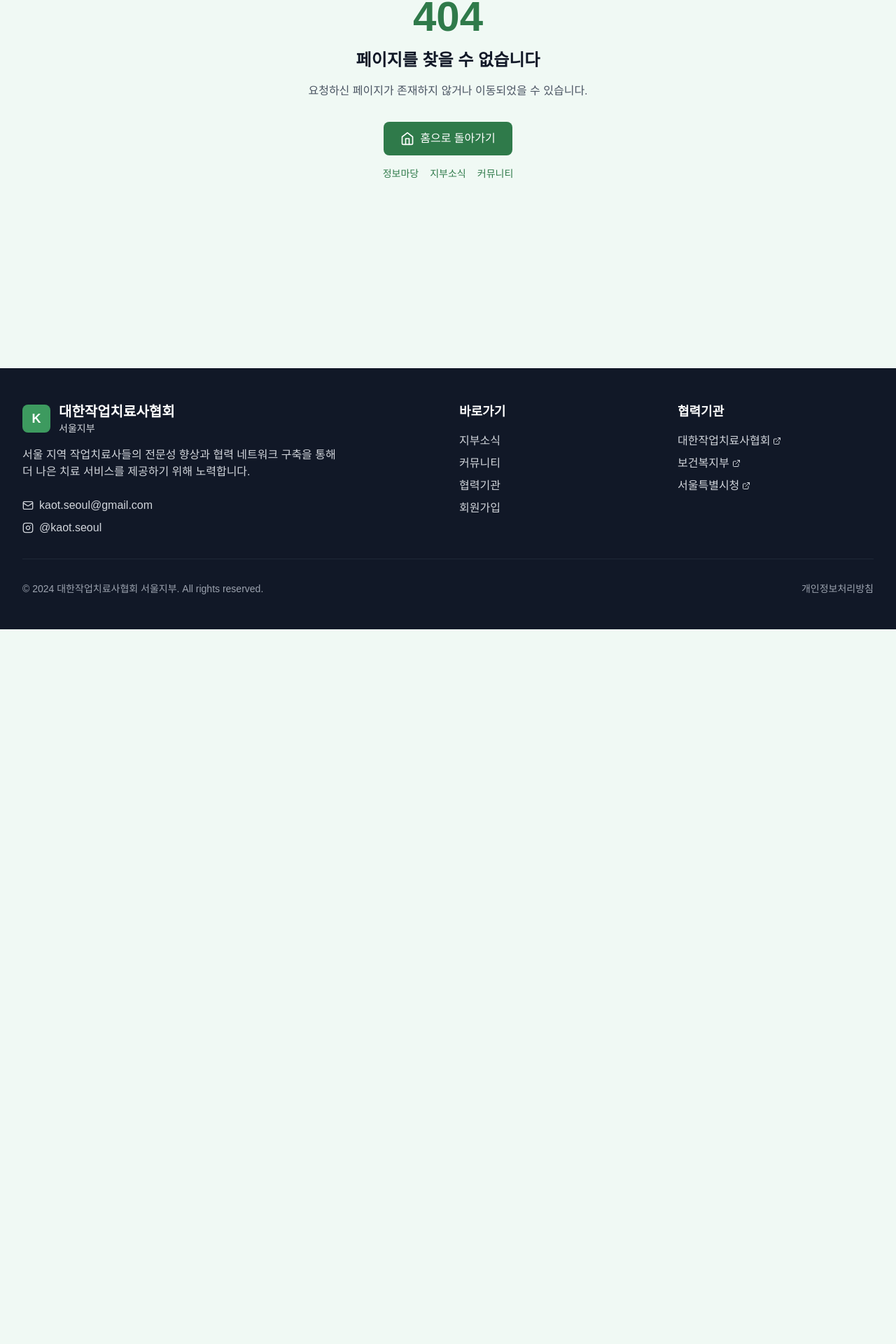
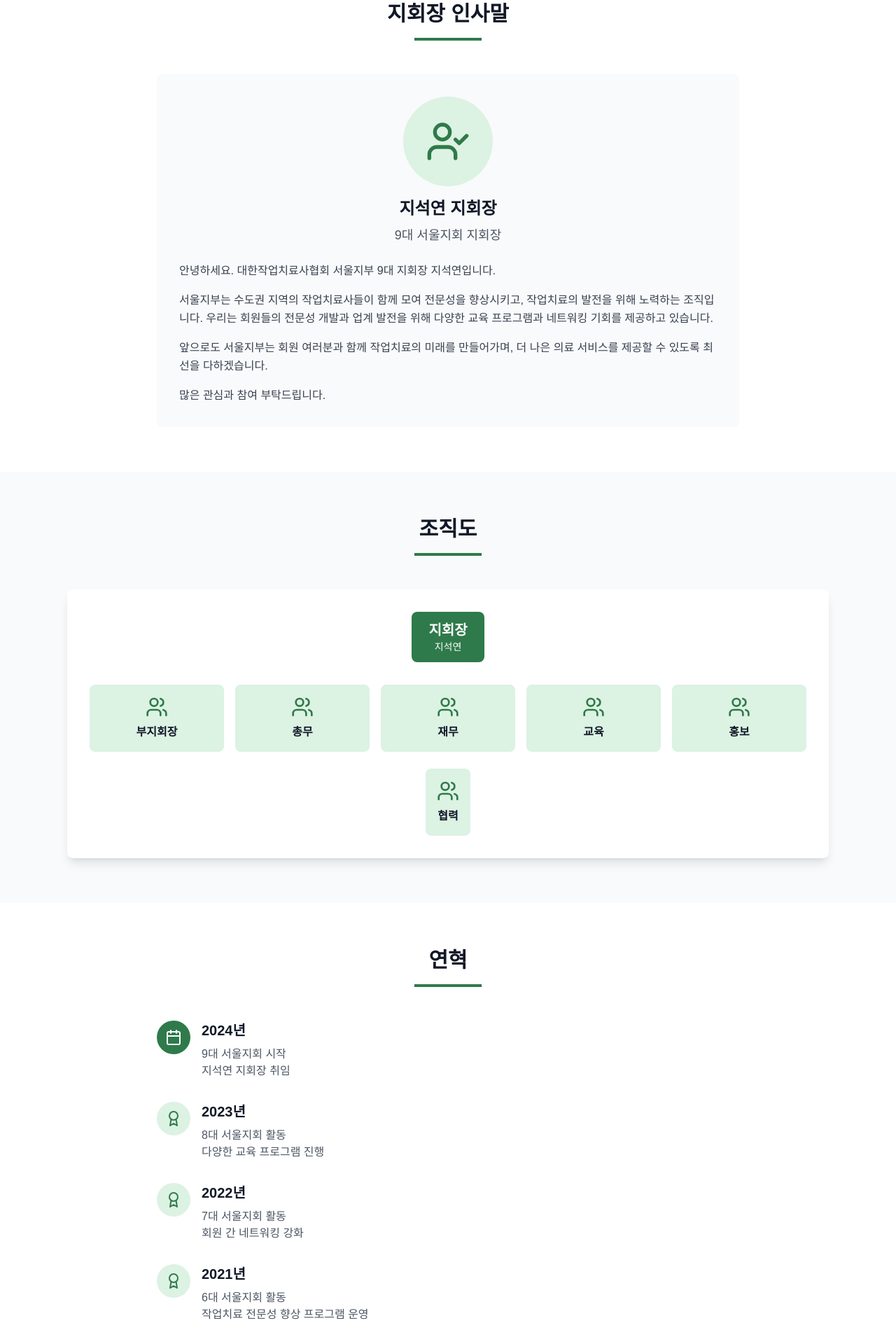
Before and after one commit to hamhyeonggwang/kaot.seoul, a Next.js app: page /about in a window 1280 px wide. Before the commit this address had no page. Shown: the part 338-2258 px from the top of the page at 70% size. Before the commit the page ends 1237 px from the top, so only its background shows below. Built offline with nearby package versions, Linux system fonts and the light colour scheme.

Commit message:
feat: 지부소개 페이지 추가 - 지회장 인사말, 조직도, 연혁 섹션 포함

```diff
--- /dev/null
+++ b/app/about/page.tsx
@@ -0,0 +1,177 @@
+import { Users, UserCheck, Calendar, Award } from 'lucide-react'
+
+export default function AboutPage() {
+  return (
+    <>
+      {/* Header */}
+      <section className="bg-kaot-green-600 py-16">
+        <div className="max-w-7xl mx-auto px-4 sm:px-6 lg:px-8 text-center">
+          <h1 className="text-4xl font-bold text-white mb-4">지부소개</h1>
+          <p className="text-xl text-kaot-green-100">대한작업치료사협회 서울지부를 소개합니다</p>
+        </div>
+      </section>
+
+      {/* 지회장 인사말 */}
+      <section className="py-16 bg-white">
+        <div className="max-w-4xl mx-auto px-4 sm:px-6 lg:px-8">
+          <div className="text-center mb-12">
+            <h2 className="text-3xl font-bold text-gray-900 mb-4">지회장 인사말</h2>
+            <div className="w-24 h-1 bg-kaot-green-600 mx-auto"></div>
+          </div>
+
+          <div className="bg-gray-50 rounded-lg p-8">
+            <div className="text-center mb-6">
+              <div className="w-32 h-32 bg-kaot-green-100 rounded-full flex items-center justify-center mx-auto mb-4">
+                <UserCheck className="h-16 w-16 text-kaot-green-600" />
+              </div>
+              <h3 className="text-2xl font-bold text-gray-900 mb-2">지석연 지회장</h3>
+              <p className="text-lg text-gray-600">9대 서울지회 지회장</p>
+            </div>
+
+            <div className="text-gray-700 leading-relaxed">
+              <p className="mb-4">
+                안녕하세요. 대한작업치료사협회 서울지부 9대 지회장 지석연입니다.
+              </p>
+              <p className="mb-4">
+                서울지부는 수도권 지역의 작업치료사들이 함께 모여 전문성을 향상시키고,
+                작업치료의 발전을 위해 노력하는 조직입니다.
+                우리는 회원들의 전문성 개발과 업계 발전을 위해 다양한 교육 프로그램과
+                네트워킹 기회를 제공하고 있습니다.
+              </p>
+              <p className="mb-4">
+                앞으로도 서울지부는 회원 여러분과 함께 작업치료의 미래를 만들어가며,
+                더 나은 의료 서비스를 제공할 수 있도록 최선을 다하겠습니다.
+              </p>
+              <p>
+                많은 관심과 참여 부탁드립니다.
+              </p>
+            </div>
+          </div>
+        </div>
+      </section>
+
+      {/* 조직도 */}
+      <section className="py-16 bg-gray-50">
+        <div className="max-w-6xl mx-auto px-4 sm:px-6 lg:px-8">
+          <div className="text-center mb-12">
+            <h2 className="text-3xl font-bold text-gray-900 mb-4">조직도</h2>
+            <div className="w-24 h-1 bg-kaot-green-600 mx-auto"></div>
+          </div>
+
+          <div className="bg-white rounded-lg shadow-lg p-8">
+            <div className="text-center mb-8">
+              <div className="inline-block bg-kaot-green-600 text-white px-6 py-3 rounded-lg">
+                <h3 className="text-xl font-bold">지회장</h3>
+                <p className="text-sm">지석연</p>
+              </div>
+            </div>
+
+            <div className="grid grid-cols-1 md:grid-cols-2 lg:grid-cols-5 gap-4">
+              <div className="text-center">
+                <div className="bg-kaot-green-100 p-4 rounded-lg">
+                  <Users className="h-8 w-8 text-kaot-green-600 mx-auto mb-2" />
+                  <h4 className="font-semibold text-gray-900">부지회장</h4>
+                </div>
+              </div>
+              <div className="text-center">
+                <div className="bg-kaot-green-100 p-4 rounded-lg">
+                  <Users className="h-8 w-8 text-kaot-green-600 mx-auto mb-2" />
+                  <h4 className="font-semibold text-gray-900">총무</h4>
+                </div>
+              </div>
+              <div className="text-center">
+                <div className="bg-kaot-green-100 p-4 rounded-lg">
+                  <Users className="h-8 w-8 text-kaot-green-600 mx-auto mb-2" />
+                  <h4 className="font-semibold text-gray-900">재무</h4>
+                </div>
+              </div>
+              <div className="text-center">
+                <div className="bg-kaot-green-100 p-4 rounded-lg">
+                  <Users className="h-8 w-8 text-kaot-green-600 mx-auto mb-2" />
+                  <h4 className="font-semibold text-gray-900">교육</h4>
+                </div>
+              </div>
+              <div className="text-center">
+                <div className="bg-kaot-green-100 p-4 rounded-lg">
+                  <Users className="h-8 w-8 text-kaot-green-600 mx-auto mb-2" />
+                  <h4 className="font-semibold text-gray-900">홍보</h4>
+                </div>
+              </div>
+            </div>
+
+            <div className="mt-6 text-center">
+              <div className="inline-block bg-kaot-green-100 p-4 rounded-lg">
+                <Users className="h-8 w-8 text-kaot-green-600 mx-auto mb-2" />
+                <h4 className="font-semibold text-gray-900">협력</h4>
+              </div>
+            </div>
+          </div>
+        </div>
+      </section>
+
+      {/* 연혁 */}
+      <section className="py-16 bg-white">
+        <div className="max-w-4xl mx-auto px-4 sm:px-6 lg:px-8">
+          <div className="text-center mb-12">
+            <h2 className="text-3xl font-bold text-gray-900 mb-4">연혁</h2>
+            <div className="w-24 h-1 bg-kaot-green-600 mx-auto"></div>
+          </div>
+
+          <div className="space-y-8">
+            <div className="flex items-start space-x-4">
+              <div className="flex-shrink-0">
+                <div className="w-12 h-12 bg-kaot-green-600 rounded-full flex items-center justify-center">
+                  <Calendar className="h-6 w-6 text-white" />
+                </div>
+              </div>
+              <div className="flex-1">
+                <h3 className="text-xl font-semibold text-gray-900 mb-2">2024년</h3>
+                <p className="text-gray-600">9대 서울지회 시작</p>
+                <p className="text-gray-600">지석연 지회장 취임</p>
+              </div>
+            </div>
+
+            <div className="flex items-start space-x-4">
+              <div className="flex-shrink-0">
+                <div className="w-12 h-12 bg-kaot-green-100 rounded-full flex items-center justify-center">
+                  <Award className="h-6 w-6 text-kaot-green-600" />
+                </div>
+              </div>
+              <div className="flex-1">
+                <h3 className="text-xl font-semibold text-gray-900 mb-2">2023년</h3>
+                <p className="text-gray-600">8대 서울지회 활동</p>
+                <p className="text-gray-600">다양한 교육 프로그램 진행</p>
+              </div>
+            </div>
+
+            <div className="flex items-start space-x-4">
+              <div className="flex-shrink-0">
+                <div className="w-12 h-12 bg-kaot-green-100 rounded-full flex items-center justify-center">
+                  <Award className="h-6 w-6 text-kaot-green-600" />
+                </div>
+              </div>
+              <div className="flex-1">
+                <h3 className="text-xl font-semibold text-gray-900 mb-2">2022년</h3>
+                <p className="text-gray-600">7대 서울지회 활동</p>
+                <p className="text-gray-600">회원 간 네트워킹 강화</p>
+              </div>
+            </div>
+
+            <div className="flex items-start space-x-4">
+              <div className="flex-shrink-0">
+                <div className="w-12 h-12 bg-kaot-green-100 rounded-full flex items-center justify-center">
+                  <Award className="h-6 w-6 text-kaot-green-600" />
+                </div>
+              </div>
+              <div className="flex-1">
+                <h3 className="text-xl font-semibold text-gray-900 mb-2">2021년</h3>
+                <p className="text-gray-600">6대 서울지회 활동</p>
+                <p className="text-gray-600">작업치료 전문성 향상 프로그램 운영</p>
+              </div>
+            </div>
+          </div>
+        </div>
+      </section>
+    </>
+  )
+}
--- a/app/info/page.tsx
+++ b/app/info/page.tsx
@@ -1,5 +1,5 @@
 import Link from 'next/link'
-import { FileText, BookOpen, Download, Info } from 'lucide-react'
+import { FileText, BookOpen, Download, Info, Users, UserCheck } from 'lucide-react'
 
 export default function InfoPage() {
 
--- a/components/Navigation.tsx
+++ b/components/Navigation.tsx
@@ -45,6 +45,7 @@ export default function Navigation() {
 
   const menuItems = [
     { name: '홈', href: '/' },
+    { name: '지부소개', href: '/about' },
     { name: '지부소식', href: '/news' },
     { name: '커뮤니티', href: '/community' },
     { name: '협력기관', href: '/partners' },
```
